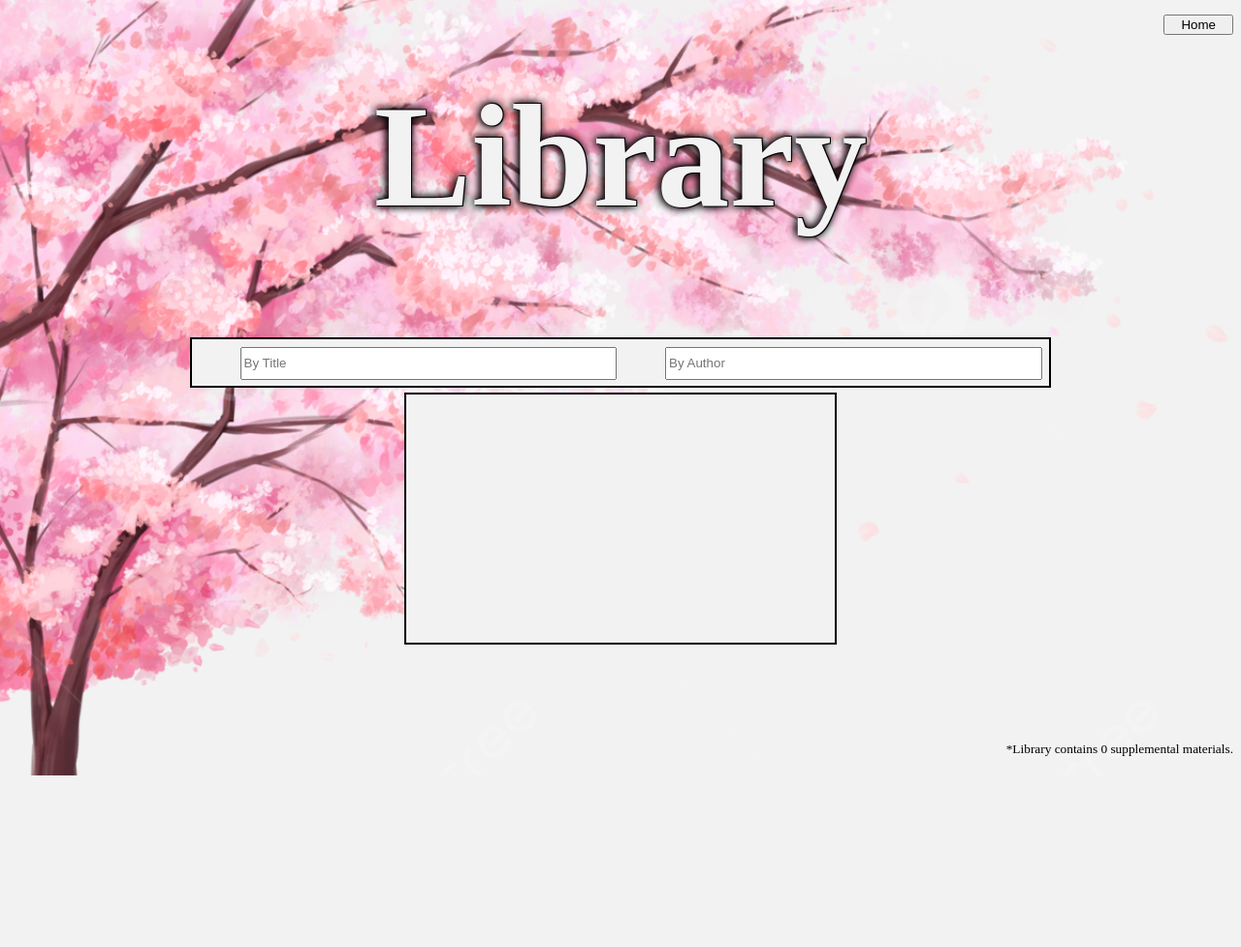
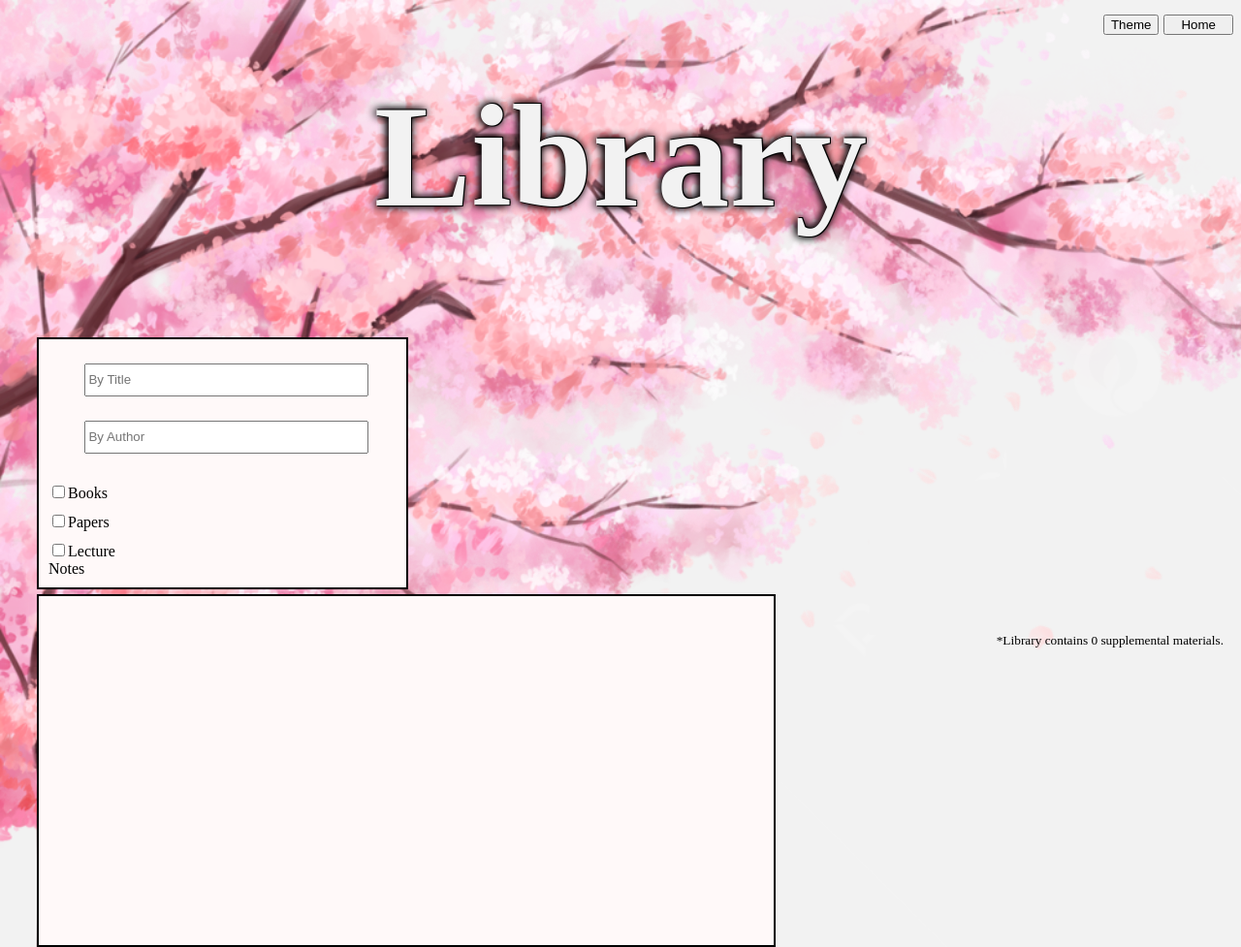
Before and after one commit to asamerry/School, a Django app: page /textbooks/ in a window 1280 px wide. Shown: the whole page at 97% size. Before the commit the page ends 800 px from the top, so only its background shows below. Run offline with Django 3.2, Linux system fonts and the light colour scheme; data that the repository does not hold is empty.

Commit message:
Updated library display, added themes; need to update search functionality

```diff
--- a/home/static/home/styles.css
+++ b/home/static/home/styles.css
@@ -374,7 +374,7 @@
 }
 #admin {
     background-image: var(--global-admin);
-    background-size: 36px;
+    background-size: 38px;
     background-position: center;
     background-repeat: no-repeat;
 }
--- a/textbooks/models.py
+++ b/textbooks/models.py
@@ -1,7 +1,7 @@
 from django.db import models
 
 
-TYPES = {("book", "Book"), ("paper", "Paper"), ("notes", "Lecture Notes")}
+TYPES = {("Book", "Book"), ("Paper", "Paper"), ("Lecture Notes", "Lecture Notes")}
 
 class Keyword(models.Model):
     name = models.CharField(max_length=99, unique=True)
@@ -10,7 +10,7 @@
         return f"{self.name}"
 
 class Text(models.Model):
-    type = models.CharField(max_length=7, choices=TYPES)
+    type = models.CharField(max_length=20, choices=TYPES)
     title = models.CharField(max_length=99)
     author = models.CharField(max_length=99)
     url = models.CharField(max_length=99)
--- a/textbooks/static/textbooks/textbookstyles.css
+++ b/textbooks/static/textbooks/textbookstyles.css
@@ -1,12 +1,46 @@
 html[data-theme='cherryblossom'] {
     --background-image: url('images/cherryblossom.jpg');
+    --title-color: #f2f2f2;
+    --title-shadow:
+        -1px -1px 10px #000,
+        1px -1px 0px #000,
+        -1px 1px 10px #000,
+        1px 1px 0px #000;
+    --box-color: #fff9f9;
+    --box-color-hover: #c3bebe;
+}
+html[data-theme='rainforest'] {
+    --background-image: url('images/rainforest.jpg');
+    --title-color: #f2f2f2;
+    --title-shadow:
+        -1px -1px 10px #000,
+        1px -1px 0px #000,
+        -1px 1px 10px #000,
+        1px 1px 0px #000;
+    --box-color: #f5fbf8;
+    --box-color-hover: #bac1bd;
+}
+html[data-theme='library'] {
+    --background-image: url('images/library.jpg');
     --title-color: #F2F2F2;
     --title-shadow:
         -1px -1px 10px #000,
         1px -1px 0px #000,
         -1px 1px 10px #000,
         1px 1px 0px #000;
-    --box-color: #F2F2F2;
+    --box-color: #d1cec5;
+    --box-color-hover: #95938f;
+}
+html[data-theme='rainy'] {
+    --background-image: url('images/rainy.jpg');
+    --title-color: #F2F2F2;
+    --title-shadow:
+        -1px -1px 10px #000,
+        1px -1px 0px #000,
+        -1px 1px 10px #000,
+        1px 1px 0px #000;
+    --box-color: #a1ada3;
+    --box-color-hover: #848d85;
 }
 
 body {
@@ -18,6 +52,7 @@
 
 button {
     float: right;
+    margin-left: 5px;
 }
 
 h1 {
@@ -35,43 +70,75 @@
     padding: 2px 10px;
 }
 
+#row div {
+    float: left;
+}
+
 #search {
     background-color: var(--box-color);
-    width: 70%;
-    height: 6vh;
-    margin: auto;
+    width: 30%;
+    height: 32vh;
+    margin: 0 30px;
     border-style: solid;
     border-width: 2px;
     margin-bottom: 5px;
+    overflow: hidden;
 }
 
-input {
-    width: 43%;
+#searchleft {
+    margin: 25px 0px 0px 10px;
+    width: 25%
+}
+.textinput {
+    width: 75%;
     height: 3.5vh;
-    margin-top: 8px;
-    margin-left: 50px;
-    float: left;
+    margin: 25px 12.5% 0px 12.5%;
+}
+.typebox {
+    width: 100%;
+    margin: 5px 0px;
 }
 
 #list {
     background-color: var(--box-color);
-    width: 35%;
-    height: 32vh;
-    margin: 0 auto;
+    width: 60%;
+    height: 45vh;
+    margin: 0 30px;
     border-style: solid;
     border-width: 2px;
-    overflow: auto;
+    overflow-x: hidden;
+    overflow-y: scroll;
 }
-#list div{
+#list div {
     white-space: nowrap;
     overflow: hidden;
     text-overflow: ellipsis;
 }
-#list div:hover {
-    background-color: #c4c4c4;
+.title {
+    width: 41%;
+    padding-left: 10px;
+}
+.author {
+    width: 40%;
+    border-left-style: solid;
+    border-width: 3px;
+    border-color: #c6c6c6;
+    padding-left: 10px;
+}
+.type {
+    width: 12%;
+    border-left-style: solid;
+    border-width: 3px;
+    border-color: #c6c6c6;
+    padding-left: 10px;
+}
+a:hover div {
+    background-color: var(--box-color-hover);
+    border-color: #333;
 }
 
 small {
     float: right;
-    margin-top: 100px;
+    margin-top: 40px;
+    margin-right: 10px;
 }
--- a/textbooks/templates/textbooks/textbooks.html
+++ b/textbooks/templates/textbooks/textbooks.html
@@ -6,13 +6,6 @@
         <link href="{% static 'textbooks/textbookstyles.css' %}" rel="stylesheet">
         <title>Library</title>
         <script>
-
-            document.addEventListener('DOMContentLoaded', ()=> {
-                if (localStorage.getItem('library_theme') == null || localStorage.getItem('library_theme') == '') {
-                    localStorage.setItem('library_theme', 'cherryblossom');
-                }
-                document.getElementsByTagName('html')[0].setAttribute('data-theme', localStorage.getItem('library_theme'));
-            })
 
             document.addEventListener('keyup', () => {
 
@@ -49,21 +42,65 @@
                 };
             });
 
+            var themes = ["cherryblossom", "rainforest", "library", "rainy"];
+            var html = document.getElementsByTagName('html')[0]
+            document.addEventListener('DOMContentLoaded', ()=> {
+                if ((localStorage.getItem("library_theme") == null) || (localStorage.getItem("library_theme") == '')) {
+                    localStorage.setItem('library_theme', 0);
+                }
+                html.setAttribute('data-theme', themes[parseInt(localStorage.getItem("library_theme"))]);
+            })
+
+            function changeTheme() {
+                var index = parseInt(localStorage.getItem('library_theme'));
+                if (index >= themes.length-1) {
+                    index = 0;
+                } else {
+                    index = index + 1;
+                }
+                localStorage.setItem('library_theme', index);
+                html.setAttribute('data-theme', themes[index]);
+            }
+
         </script>
     </head>
     <body>
         <button><a href="http://127.0.0.1:8000/home/">Home</a></button>
+        <button onclick="changeTheme()">Theme</button>
         <div>
             <h1>Library</h1>
         </div>
-        <div id="search">
-            <input placeholder="By Title" id="title">
-            <input placeholder="By Author" id="author">
-        </div>
-        <div id="list">
-            {% for book in books %}
-                <div><a href="http://127.0.0.1:8000/textbooks/{{book.url}}" title="{{ book.title }}">{{book.title}}; {{book.author}}</a></div>
-            {% endfor %}
+        <div id="row">
+            <div id="search">
+                <input placeholder="By Title" class="textinput" id="title">
+                <input placeholder="By Author" class="textinput" id="author">
+                <aside id="searchleft">
+                    <div class="typebox">
+                        <input type="checkbox">Books
+                        <span class="checkmark"></span>
+                    </div>
+                    <div class="typebox">
+                        <input type="checkbox">Papers
+                        <span class="checkmark"></span>
+                    </div>
+                    <div class="typebox">
+                        <input type="checkbox">Lecture Notes
+                        <span class="checkmark"></span>
+                    </div>
+                </aside>
+                <aside class="searchright">
+
+                </aside>
+            </div>
+            <div id="list">
+                {% for book in books %}
+                    <a href="http://127.0.0.1:8000/textbooks/{{book.url}}" title="{{ book.title }}">
+                        <div class="title">{{ book.title }}</div>
+                        <div class="author">{{ book.author }}</div>
+                        <div class="type">{{ book.type }}</div>
+                    </a>
+                {% endfor %}
+            </div>
         </div>
         <small>*Library contains {{ books|length }} supplemental materials.</small>
     </body>
```
Also changed, not shown: home/templates/home/index.html (+3 -13 lines), textbooks/static/textbooks/images/library.jpg (added), textbooks/static/textbooks/images/rainforest.jpg (added), textbooks/static/textbooks/images/rainy.jpg (added).
